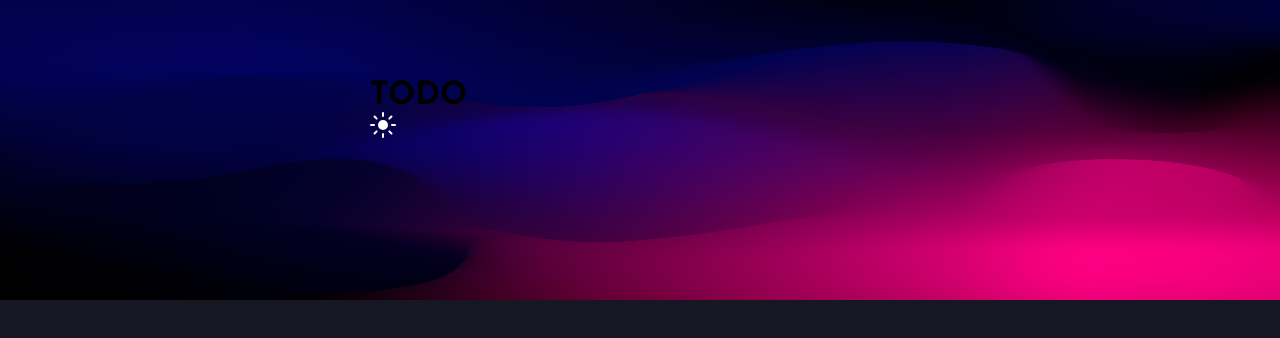
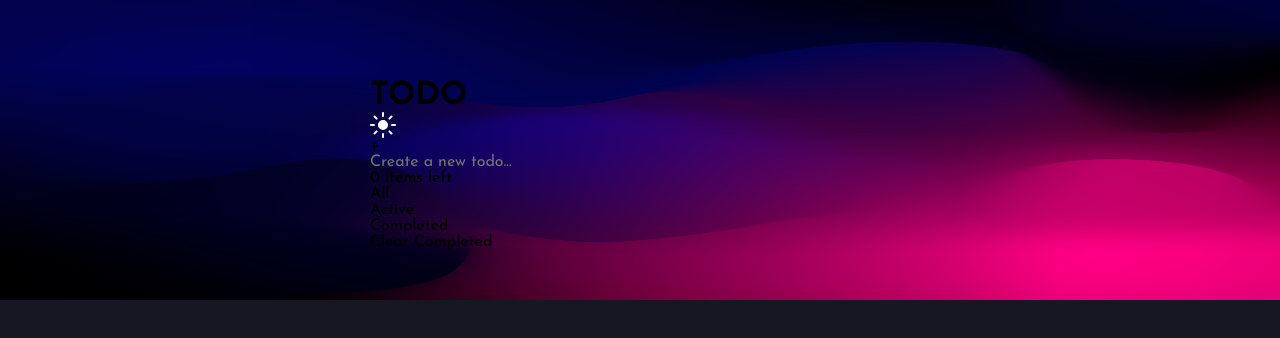
Before and after one commit to DasunNirmal/Todo-List, an Angular app: page / in a window 1280 px wide. Shown: the top 338 px of the page. Built offline with nearby package versions, Linux system fonts and the light colour scheme.

Commit message:
main container done

```diff
--- a/src/app/app.component.html
+++ b/src/app/app.component.html
@@ -1,7 +1,40 @@
 <header class="card">
+
   <h1>TODO</h1>
   <button id="theme-switcher" (click)="toggleTheme()">
     <div [ngClass]="isLightTheme ? 'icon-light' : 'icon-dark'"></div>
   </button>
+
+  <main>
+    <div class="card add">
+      <div class="cb-container">
+        <button id="add-btn">+</button>
+      </div>
+      <div class="txt-container">
+        <label for="addt">Create todo</label>
+        <input
+          type="text"
+          class="txt-input"
+          placeholder="Create a new todo..."
+          spellcheck="false"
+          autocomplete="off"
+          id="addt"
+        />
+      </div>
+    </div>
+    <ul class="todos"></ul>
+    <div class="card stat">
+      <p class="corner"><span id="items-left">0</span> items left</p>
+      <div class="filter">
+        <button id="all" class="on">All</button>
+        <button id="active">Active</button>
+        <button id="completed">Completed</button>
+      </div>
+      <div class="corner">
+        <button id="clear-completed">Clear Completed</button>
+      </div>
+    </div>
+  </main>
+
 </header>
 <router-outlet />
```
